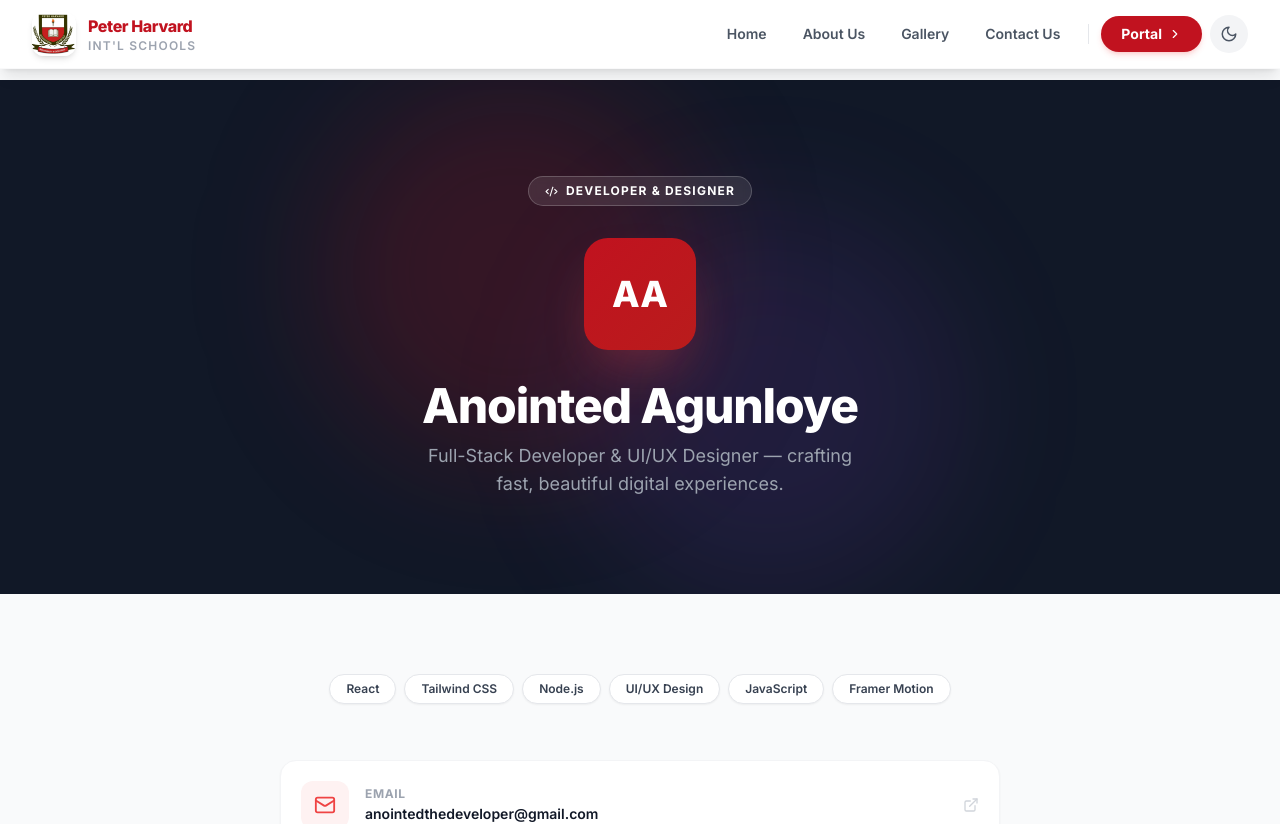
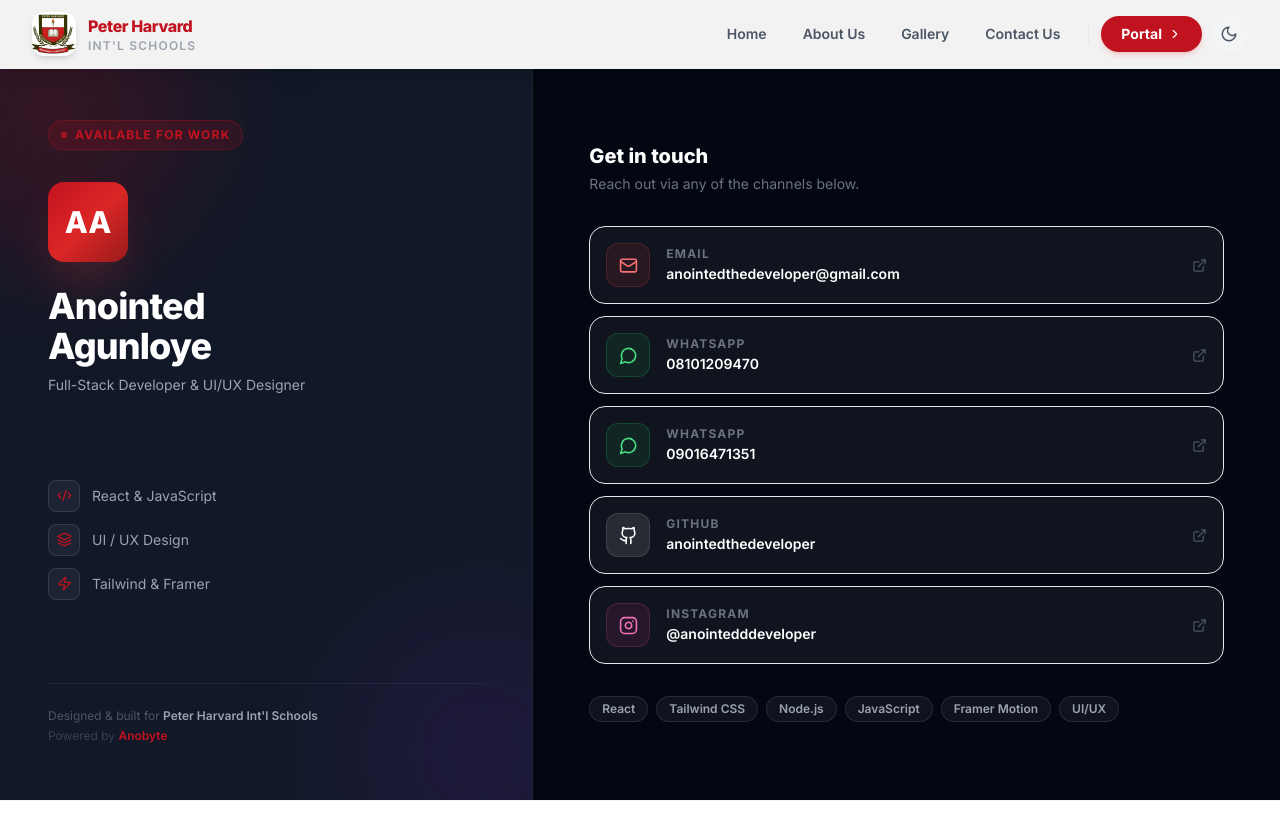
Before and after one commit to anointedthedeveloper/Peter-Harvard-International-Schools, a React (Vite) app: page /developer in a window 1280 px wide. Shown: the top 824 px of the page. Built offline with nearby package versions, Linux system fonts and the light colour scheme.

Commit message:
redesign: developer page as full-viewport dark split layout

```diff
--- a/src/pages/Developer.jsx
+++ b/src/pages/Developer.jsx
@@ -1,137 +1,186 @@
 import { motion } from 'framer-motion';
-import { Mail, Phone, Github, Instagram, MessageCircle, ExternalLink, Code2, Palette } from 'lucide-react';
+import { Mail, Phone, Github, Instagram, MessageCircle, ExternalLink, Code2, Layers, Zap } from 'lucide-react';
 
-const fadeUp = (delay = 0) => ({
-  initial: { opacity: 0, y: 24 },
-  animate: { opacity: 1, y: 0 },
-  transition: { duration: 0.5, delay, ease: 'easeOut' },
-});
-
-const Developer = () => {
 const contacts = [
   {
     icon: Mail,
     label: 'Email',
     value: 'anointedthedeveloper@gmail.com',
     href: 'mailto:anointedthedeveloper@gmail.com',
-      color: 'bg-red-50 dark:bg-red-900/20 text-red-500',
+    bg: 'bg-red-500/10 text-red-400 border-red-500/20',
   },
   {
-      icon: Phone,
-      label: 'Phone / WhatsApp',
+    icon: MessageCircle,
+    label: 'WhatsApp',
     value: '08101209470',
     href: 'https://wa.me/2348101209470',
-      color: 'bg-green-50 dark:bg-green-900/20 text-green-500',
-      whatsapp: true,
+    bg: 'bg-green-500/10 text-green-400 border-green-500/20',
   },
   {
-      icon: Phone,
-      label: 'Phone / WhatsApp',
+    icon: MessageCircle,
+    label: 'WhatsApp',
     value: '09016471351',
     href: 'https://wa.me/2349016471351',
-      color: 'bg-green-50 dark:bg-green-900/20 text-green-500',
-      whatsapp: true,
+    bg: 'bg-green-500/10 text-green-400 border-green-500/20',
   },
   {
     icon: Github,
     label: 'GitHub',
-      value: 'github.com/anointedthedeveloper',
+    value: 'anointedthedeveloper',
     href: 'https://github.com/anointedthedeveloper',
-      color: 'bg-gray-100 dark:bg-gray-800 text-gray-700 dark:text-gray-300',
+    bg: 'bg-white/10 text-white border-white/10',
   },
   {
     icon: Instagram,
     label: 'Instagram',
     value: '@anointedddeveloper',
     href: 'https://instagram.com/anointedddeveloper',
-      color: 'bg-pink-50 dark:bg-pink-900/20 text-pink-500',
+    bg: 'bg-pink-500/10 text-pink-400 border-pink-500/20',
   },
 ];
 
-  return (
-    <div className="pt-20 min-h-screen bg-gray-50 dark:bg-gray-950">
+const skills = [
+  { icon: Code2, label: 'React & JavaScript' },
+  { icon: Layers, label: 'UI / UX Design' },
+  { icon: Zap, label: 'Tailwind & Framer' },
+];
 
-      {/* Hero */}
-      <section className="relative py-24 bg-gray-900 overflow-hidden flex items-center justify-center">
-        <div className="absolute inset-0">
-          <div className="absolute top-0 left-1/4 w-96 h-96 bg-secondary/20 rounded-full blur-3xl" />
-          <div className="absolute bottom-0 right-1/4 w-96 h-96 bg-purple-500/10 rounded-full blur-3xl" />
-        </div>
-        <div className="relative z-10 text-center px-4">
-          <motion.div {...fadeUp(0)} className="inline-flex items-center gap-2 bg-white/10 border border-white/20 text-white text-xs font-bold uppercase tracking-widest px-4 py-1.5 rounded-full mb-8 backdrop-blur-sm">
-            <Code2 size={13} /> Developer & Designer
+const Developer = () => (
+  <div className="h-screen pt-16 flex flex-col lg:flex-row overflow-hidden bg-gray-950">
+
+    {/* ── Left panel ── */}
+    <div className="relative lg:w-5/12 flex flex-col justify-between px-8 py-10 lg:px-12 lg:py-14 bg-gray-900 border-b lg:border-b-0 lg:border-r border-white/5 overflow-hidden">
+      {/* Background glow */}
+      <div className="absolute -top-24 -left-24 w-72 h-72 bg-secondary/20 rounded-full blur-3xl pointer-events-none" />
+      <div className="absolute -bottom-24 -right-24 w-72 h-72 bg-purple-600/10 rounded-full blur-3xl pointer-events-none" />
+
+      <div className="relative z-10">
+        {/* Badge */}
+        <motion.div
+          initial={{ opacity: 0, y: -12 }}
+          animate={{ opacity: 1, y: 0 }}
+          transition={{ duration: 0.4 }}
+          className="inline-flex items-center gap-2 bg-secondary/15 border border-secondary/30 text-secondary text-xs font-bold uppercase tracking-widest px-3 py-1.5 rounded-full mb-8"
+        >
+          <span className="w-1.5 h-1.5 rounded-full bg-secondary animate-pulse" />
+          Available for work
         </motion.div>
-          <motion.div {...fadeUp(0.1)} className="w-28 h-28 rounded-3xl bg-gradient-to-br from-secondary to-red-700 mx-auto flex items-center justify-center text-white text-4xl font-extrabold shadow-2xl shadow-red-500/30 mb-8">
+
+        {/* Avatar */}
+        <motion.div
+          initial={{ opacity: 0, scale: 0.8 }}
+          animate={{ opacity: 1, scale: 1 }}
+          transition={{ duration: 0.45, delay: 0.05 }}
+          className="w-20 h-20 rounded-2xl bg-gradient-to-br from-secondary via-red-600 to-red-800 flex items-center justify-center text-white text-3xl font-extrabold shadow-2xl shadow-red-500/30 mb-6"
+        >
           AA
         </motion.div>
-          <motion.h1 {...fadeUp(0.2)} className="text-4xl md:text-5xl font-extrabold text-white mb-3 tracking-tight">
-            Anointed Agunloye
-          </motion.h1>
-          <motion.p {...fadeUp(0.3)} className="text-gray-400 text-lg max-w-md mx-auto">
-            Full-Stack Developer & UI/UX Designer — crafting fast, beautiful digital experiences.
-          </motion.p>
+
+        {/* Name & title */}
+        <motion.div
+          initial={{ opacity: 0, y: 16 }}
+          animate={{ opacity: 1, y: 0 }}
+          transition={{ duration: 0.45, delay: 0.1 }}
+        >
+          <h1 className="text-3xl lg:text-4xl font-extrabold text-white tracking-tight leading-tight">
+            Anointed<br />Agunloye
+          </h1>
+          <p className="text-gray-400 text-sm mt-2 leading-relaxed">
+            Full-Stack Developer &amp; UI/UX Designer
+          </p>
+        </motion.div>
       </div>
-      </section>
 
-      {/* Cards */}
-      <section className="py-16 md:py-20">
-        <div className="max-w-3xl mx-auto px-4 sm:px-6">
-
-          {/* Skills chips */}
-          <motion.div {...fadeUp(0)} className="flex flex-wrap justify-center gap-2 mb-14">
-            {['React', 'Tailwind CSS', 'Node.js', 'UI/UX Design', 'JavaScript', 'Framer Motion'].map(skill => (
-              <span key={skill} className="px-4 py-1.5 bg-white dark:bg-gray-800 border border-gray-200 dark:border-gray-700 rounded-full text-xs font-semibold text-gray-700 dark:text-gray-300 shadow-sm">
-                {skill}
-              </span>
+      {/* Skills */}
+      <motion.div
+        initial={{ opacity: 0, y: 16 }}
+        animate={{ opacity: 1, y: 0 }}
+        transition={{ duration: 0.45, delay: 0.2 }}
+        className="relative z-10 space-y-3 my-6 lg:my-0"
+      >
+        {skills.map(({ icon: Icon, label }) => (
+          <div key={label} className="flex items-center gap-3 text-sm text-gray-400">
+            <div className="w-8 h-8 rounded-lg bg-white/5 border border-white/10 flex items-center justify-center flex-shrink-0">
+              <Icon size={15} className="text-secondary" />
+            </div>
+            {label}
+          </div>
         ))}
       </motion.div>
 
-          {/* Contact links */}
-          <div className="space-y-4">
+      {/* Built for note */}
+      <motion.div
+        initial={{ opacity: 0 }}
+        animate={{ opacity: 1 }}
+        transition={{ delay: 0.5 }}
+        className="relative z-10 pt-6 border-t border-white/5"
+      >
+        <p className="text-xs text-gray-600">
+          Designed &amp; built for{' '}
+          <span className="text-gray-400 font-semibold">Peter Harvard Int'l Schools</span>
+        </p>
+        <p className="text-xs text-gray-700 mt-1">
+          Powered by{' '}
+          <a href="https://anobyte.online" target="_blank" rel="noopener noreferrer" className="text-secondary hover:underline font-semibold">
+            Anobyte
+          </a>
+        </p>
+      </motion.div>
+    </div>
+
+    {/* ── Right panel ── */}
+    <div className="lg:w-7/12 flex flex-col justify-center px-8 py-10 lg:px-14 lg:py-14 overflow-y-auto">
+      <motion.div
+        initial={{ opacity: 0, y: 12 }}
+        animate={{ opacity: 1, y: 0 }}
+        transition={{ duration: 0.4 }}
+        className="mb-8"
+      >
+        <h2 className="text-xl font-extrabold text-white mb-1">Get in touch</h2>
+        <p className="text-gray-500 text-sm">Reach out via any of the channels below.</p>
+      </motion.div>
+
+      <div className="space-y-3">
         {contacts.map((c, i) => (
           <motion.a
             key={i}
             href={c.href}
             target={c.href.startsWith('http') ? '_blank' : undefined}
             rel="noopener noreferrer"
-                initial={{ opacity: 0, x: -20 }}
+            initial={{ opacity: 0, x: 20 }}
             animate={{ opacity: 1, x: 0 }}
-                transition={{ delay: i * 0.07, duration: 0.4, ease: 'easeOut' }}
-                whileHover={{ x: 6, transition: { type: 'spring', stiffness: 400, damping: 20 } }}
-                className="flex items-center gap-4 p-5 bg-white dark:bg-gray-900 rounded-2xl shadow-sm border border-gray-100 dark:border-gray-800 hover:border-secondary/40 hover:shadow-md transition-shadow group"
+            transition={{ delay: i * 0.07, duration: 0.35, ease: 'easeOut' }}
+            whileHover={{ x: 5, transition: { type: 'spring', stiffness: 400, damping: 22 } }}
+            className="flex items-center gap-4 p-4 rounded-2xl bg-white/5 border border-white/8 hover:bg-white/8 hover:border-secondary/30 transition-all group"
           >
-                <div className={`w-12 h-12 rounded-xl flex items-center justify-center flex-shrink-0 ${c.color}`}>
-                  {c.whatsapp ? <MessageCircle size={22} /> : <c.icon size={22} />}
+            <div className={`w-11 h-11 rounded-xl flex items-center justify-center flex-shrink-0 border ${c.bg}`}>
+              <c.icon size={19} />
             </div>
             <div className="flex-1 min-w-0">
-                  <p className="text-xs font-bold text-gray-400 uppercase tracking-wider mb-0.5">{c.label}</p>
-                  <p className="text-gray-900 dark:text-white font-semibold text-sm truncate">{c.value}</p>
+              <p className="text-xs font-bold text-gray-500 uppercase tracking-widest mb-0.5">{c.label}</p>
+              <p className="text-white font-semibold text-sm truncate">{c.value}</p>
             </div>
-                <ExternalLink size={16} className="text-gray-300 dark:text-gray-600 group-hover:text-secondary transition-colors flex-shrink-0" />
+            <ExternalLink size={15} className="text-gray-600 group-hover:text-secondary transition-colors flex-shrink-0" />
           </motion.a>
         ))}
       </div>
 
-          {/* Built with love note */}
+      {/* Skill chips */}
       <motion.div
         initial={{ opacity: 0 }}
         animate={{ opacity: 1 }}
-            transition={{ delay: 0.6 }}
-            className="mt-14 text-center"
+        transition={{ delay: 0.55 }}
+        className="flex flex-wrap gap-2 mt-8"
       >
-            <div className="inline-flex items-center gap-2 bg-white dark:bg-gray-900 border border-gray-100 dark:border-gray-800 rounded-2xl px-6 py-4 shadow-sm">
-              <Palette size={18} className="text-secondary" />
-              <p className="text-sm text-gray-600 dark:text-gray-400">
-                Designed & built for{' '}
-                <span className="font-bold text-gray-900 dark:text-white">Peter Harvard Int'l Schools</span>
-              </p>
-            </div>
+        {['React', 'Tailwind CSS', 'Node.js', 'JavaScript', 'Framer Motion', 'UI/UX'].map(s => (
+          <span key={s} className="px-3 py-1 bg-white/5 border border-white/10 rounded-full text-xs font-semibold text-gray-400">
+            {s}
+          </span>
+        ))}
       </motion.div>
     </div>
-      </section>
 
   </div>
 );
-};
 
 export default Developer;
```
Lines whose indentation alone changed are shown as unchanged.
